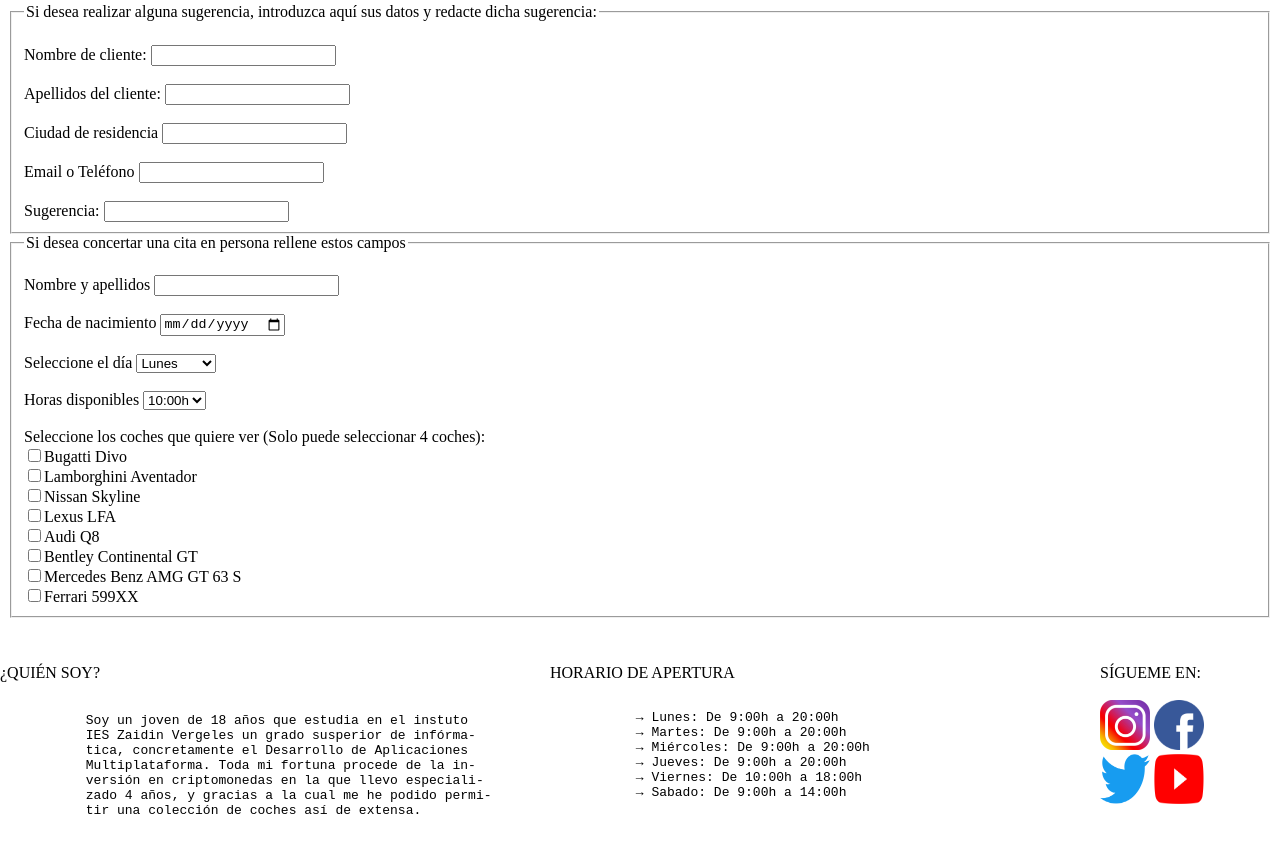
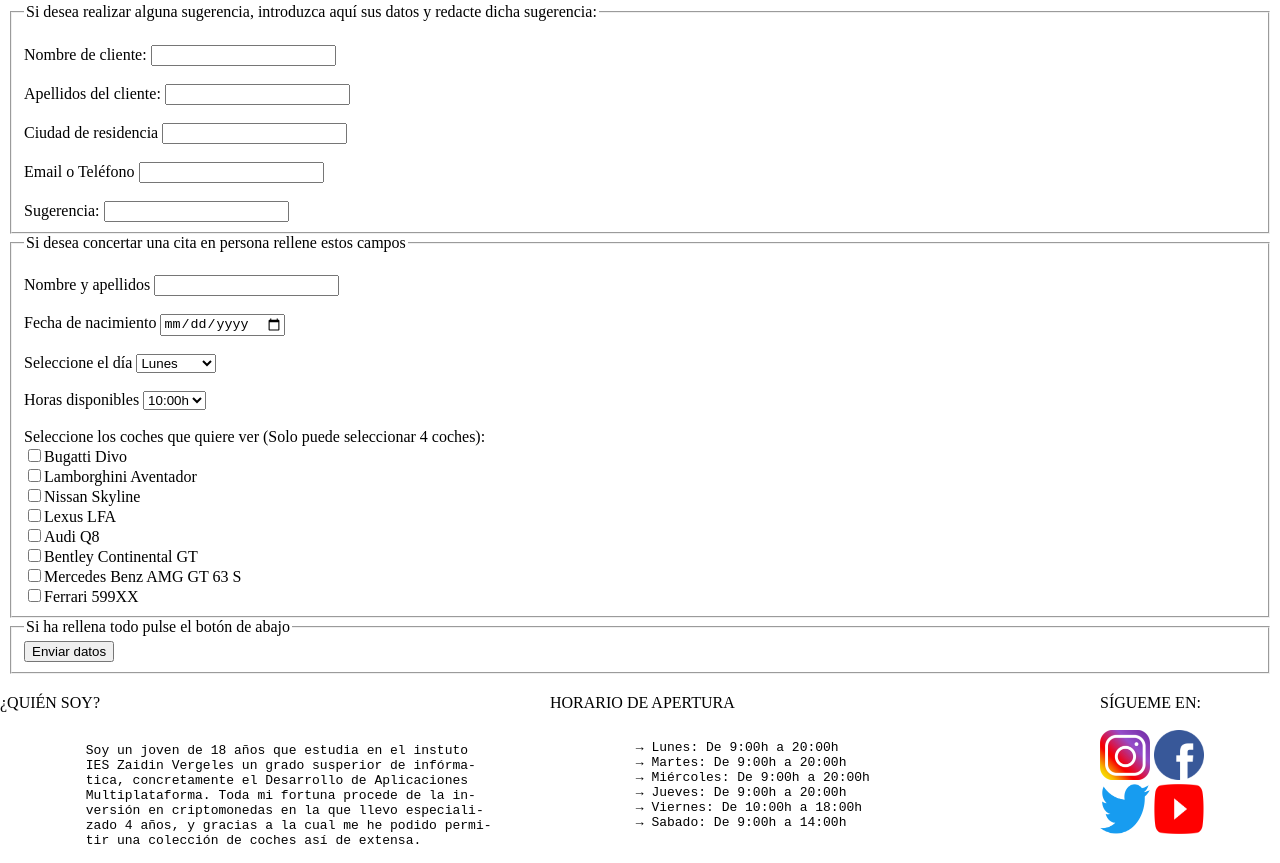
Before and after one commit to jeroen1010/jeroen1010.github.io2, a plain HTML site: page Contacto.html in a window 1280 px wide. Shown: the part 736-1599 px from the top of the page. Before the commit the page ends 1569 px from the top, so only its background shows below. Drawn offline with Linux system fonts and the light colour scheme.

Commit message:
He completado un detallito que me faltaba del formulario

```diff
--- a/Contacto.html
+++ b/Contacto.html
@@ -74,11 +74,16 @@
             <input type="checkbox">Ferrari 599XX</input><br>
 
         </fieldset>
+        <fieldset>
+            <legend>Si ha rellena todo pulse el botón de abajo</legend>
+            <input type="submit" value="Enviar datos">
+        </fieldset>
+
 
     </form>
 
     <footer>
-        <div style="position: absolute; top: 1400px; left: 0px; width: 49%; height: 150px">
+        <div style="position: absolute; top: 1430px; left: 0px; width: 49%; height: 150px">
            ¿QUIÉN SOY? <br> <br>
            <pre>
            Soy un joven de 18 años que estudia en el instuto
@@ -91,7 +96,7 @@
            </pre>
          </div>
 
-        <div style="position: absolute; top: 1400px; left: 550px; width: 49%; height: 150px">
+        <div style="position: absolute; top: 1430px; left: 550px; width: 49%; height: 150px">
            HORARIO DE APERTURA
            <pre>
            → Lunes: De 9:00h a 20:00h
@@ -103,7 +108,7 @@
            </pre>
          </div>
 
-         <div style="position: absolute; top: 1400px; left: 1100px; width: 49%; height: 150px">
+         <div style="position: absolute; top: 1430px; left: 1100px; width: 49%; height: 150px">
          SÍGUEME EN: <br> <br>
 
          <a title="Instagram" href="https://www.instagram.com/"><img src="Fotos/instagram.png" alt="Instagram" height="50px" width="50px"></a>
```
